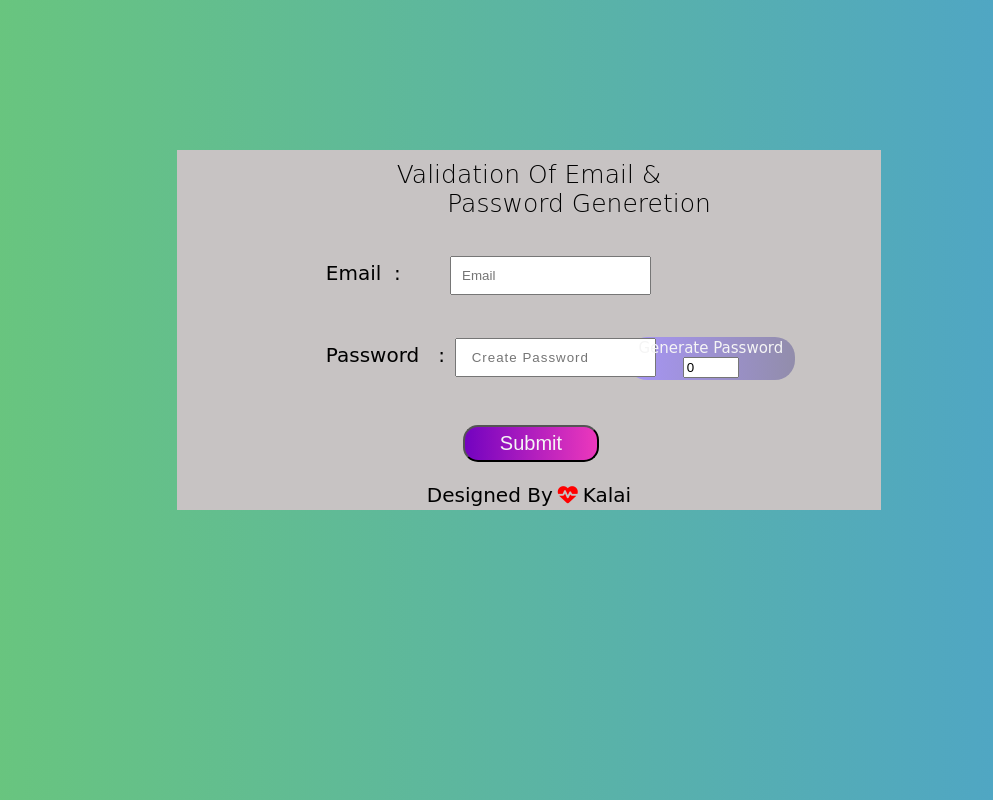
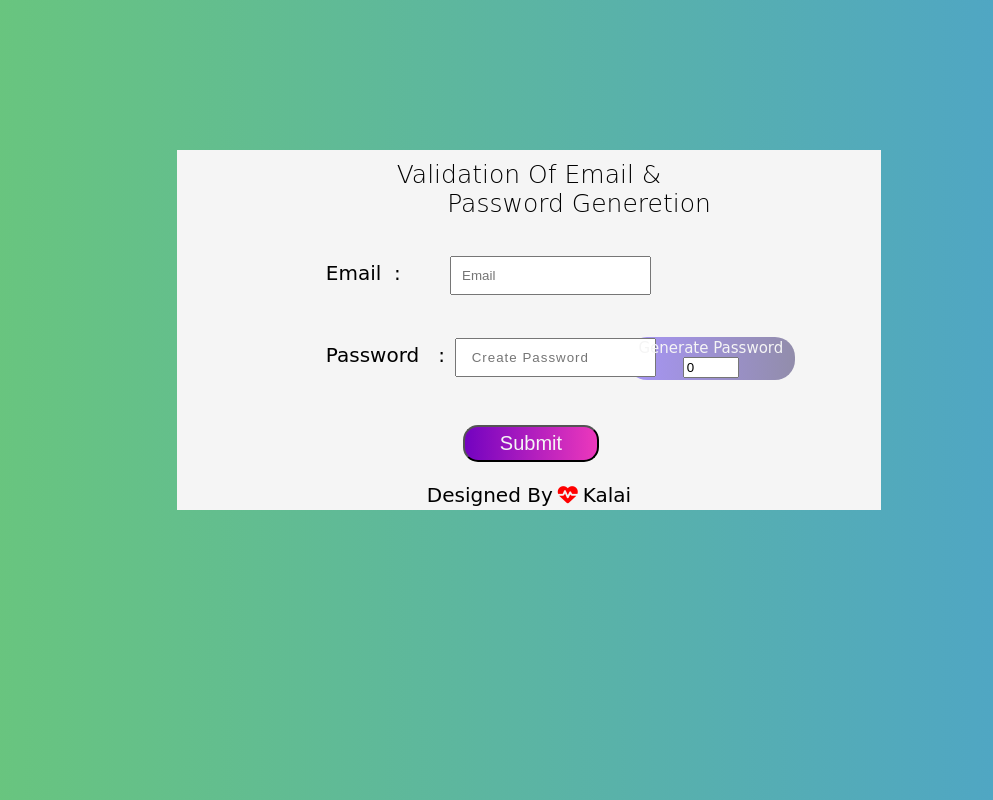
Before and after one commit to Kalayarasi/generatepassword, a plain HTML site: page index.html in a window 1280 px wide. Shown: the whole page, without its empty margins (143-1136 px from the left). Drawn offline with Linux system fonts and the light colour scheme; a web font is replaced by a local one.

Commit message:
Update style.css

```diff
--- a/style.css
+++ b/style.css
@@ -23,7 +23,7 @@ span{
     width: 55%;
     height: 100%;
     font-size:20px;
-    background:rgb(199, 195, 195);
+    background:whitesmoke;
 }
 .details{
     margin-top: 20px;
```
